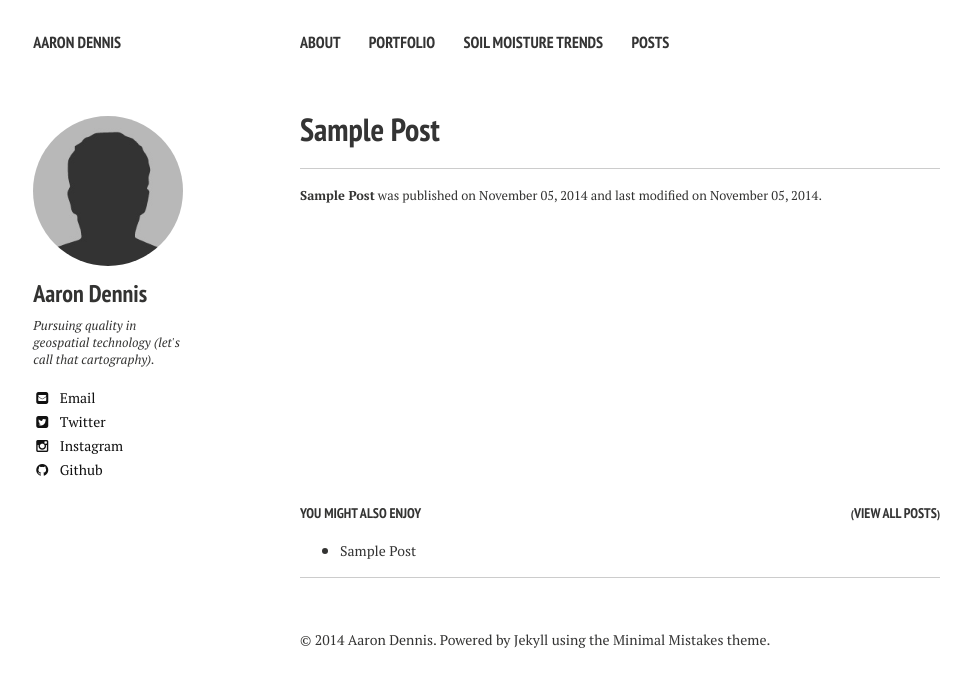
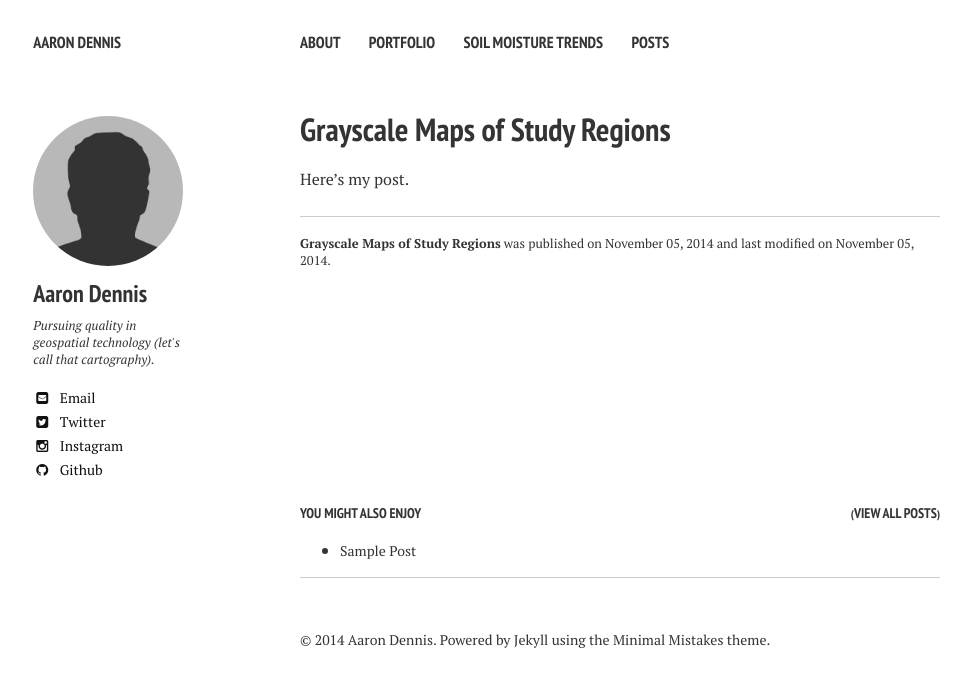
Before and after one commit to Joe-Robertson/aaronpdennis.github.io, a Jekyll site: the page built from _posts/2014-11-05-grayscale-maps.md, in a window 1280 px wide. Shown: the top 687 px of the page, without its empty margins (20-991 px from the left). Built offline with Jekyll 4.4.1, drawn with Linux system fonts in a browser that asks for light colours; nearby versions of some CDN libraries.

Commit message:
first new post

```diff
--- a/_posts/2014-11-05-grayscale-maps.md
+++ b/_posts/2014-11-05-grayscale-maps.md
@@ -1,12 +1,14 @@
 ---
 layout: post
-title: Sample Post
-excerpt: ""
+title: Grayscale Maps of Study Regions
+excerpt: "Working with researchers here at Penn State, I created these maps of various study regions."
 modified: 2014-11-05
-tags: [aaron dennis]
+tags: [aaron dennis, grayscale, maps, sub-saharan africa]
 comments: true
 image:
   feature:
   credit:
   creditlink:
 ---
+
+Here's my post.
```
